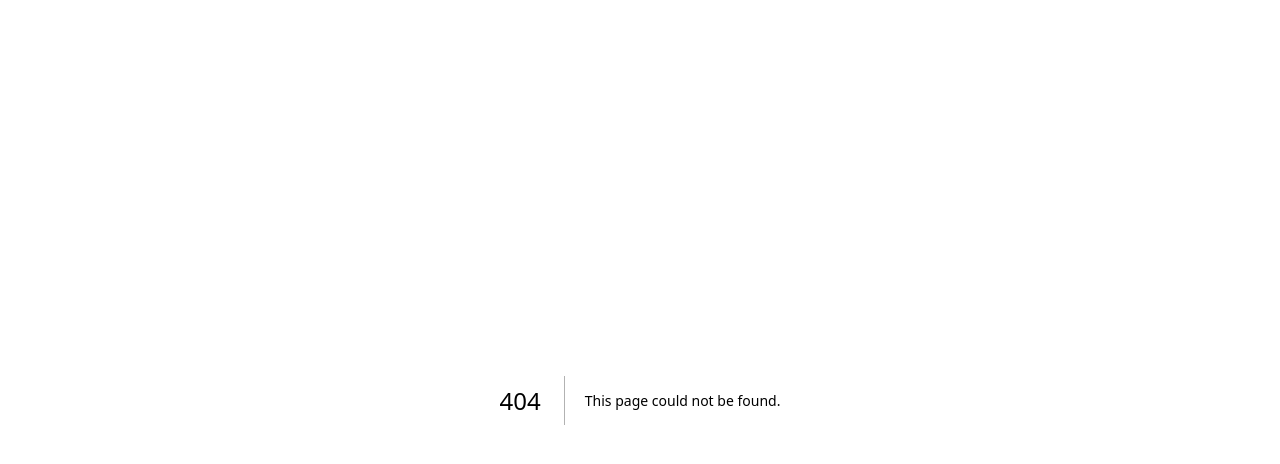
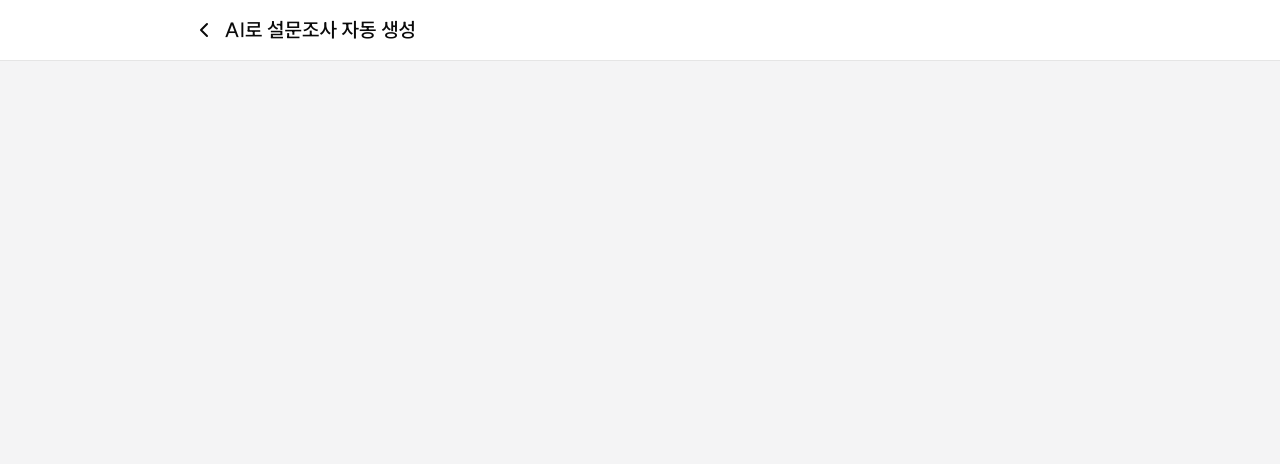
Before and after one commit to kim-taewoo/surveygacha, a Next.js app: page /new in a window 1280 px wide. Before the commit this address had no page. Shown: the top 464 px of the page. Built offline with nearby package versions, Linux system fonts and the light colour scheme.

Commit message:
feat: Header 컴포넌트 추가 및 app/new 페이지 추가

```diff
--- /dev/null
+++ b/src/app/(survey)/new/page.tsx
@@ -0,0 +1,11 @@
+import { Header } from "@/components/layout/Header";
+
+const CreateNewAIPage = () => {
+  return (
+    <>
+      <Header title="AI로 설문조사 자동 생성" />
+    </>
+  );
+};
+
+export default CreateNewAIPage;
--- a/src/app/globals.css
+++ b/src/app/globals.css
@@ -8,7 +8,7 @@ body {
 
 @layer base {
   :root {
-    --background: 0 0% 100%;
+    --background: 240 5% 96%;
     --foreground: 0 0% 3.9%;
     --card: 0 0% 100%;
     --card-foreground: 0 0% 3.9%;
--- a/src/app/layout.tsx
+++ b/src/app/layout.tsx
@@ -18,7 +18,9 @@ export default function RootLayout({
       <body
         className={`${suit.variable} ${aggroSubset.variable} font-suit antialiased`}
       >
-        {children}
+        <main className="flex min-h-dvh w-full flex-col items-center">
+          {children}
+        </main>
       </body>
     </html>
   );
--- /dev/null
+++ b/src/components/layout/Header.tsx
@@ -0,0 +1,22 @@
+import { ChevronLeft } from "lucide-react";
+import Link from "next/link";
+
+interface Props {
+  title: string;
+  backHref?: string;
+}
+
+export async function Header({ title, backHref = "/" }: Props) {
+  return (
+    <header className="sticky top-0 z-50 w-full bg-white">
+      <div className="border-b p-4">
+        <div className="mx-auto flex w-full max-w-4xl items-center gap-2 text-xl font-semibold">
+          <Link href={backHref}>
+            <ChevronLeft className="size-6 cursor-pointer" />
+          </Link>
+          {title}
+        </div>
+      </div>
+    </header>
+  );
+}
```
